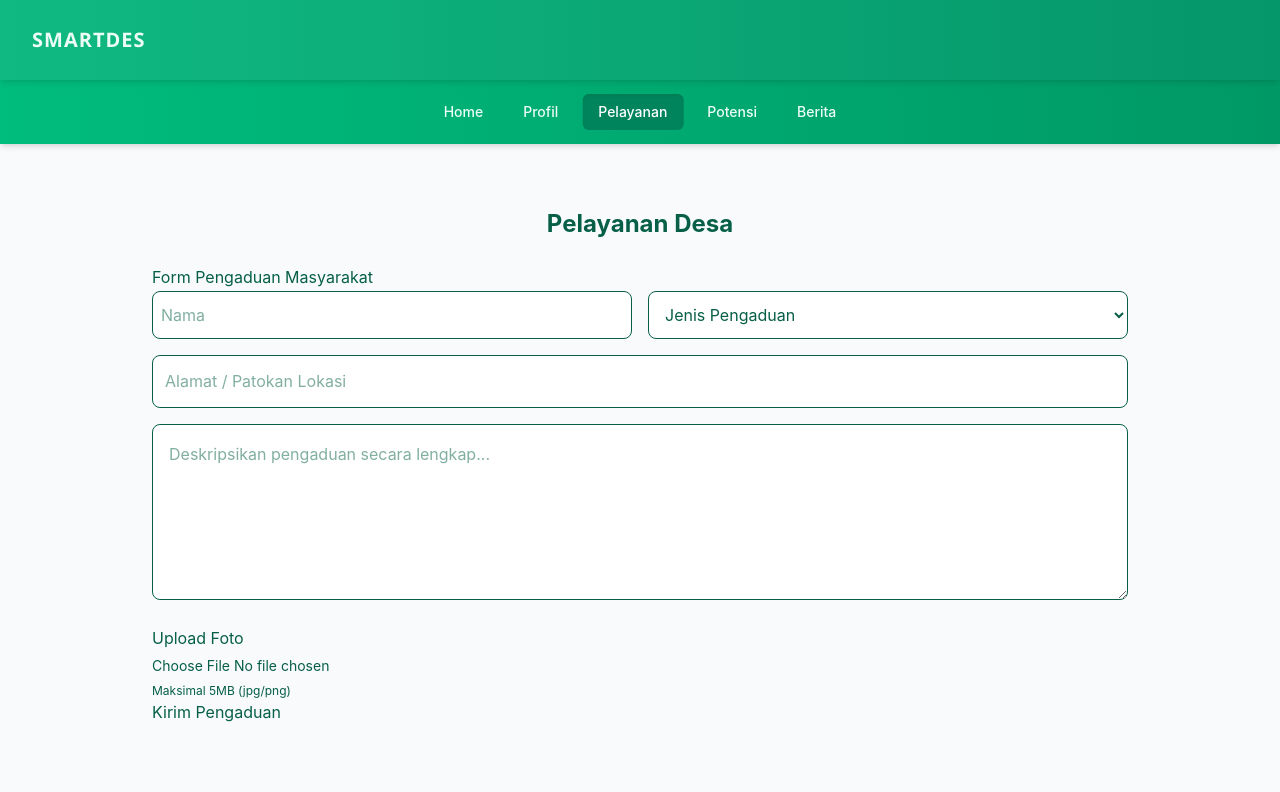
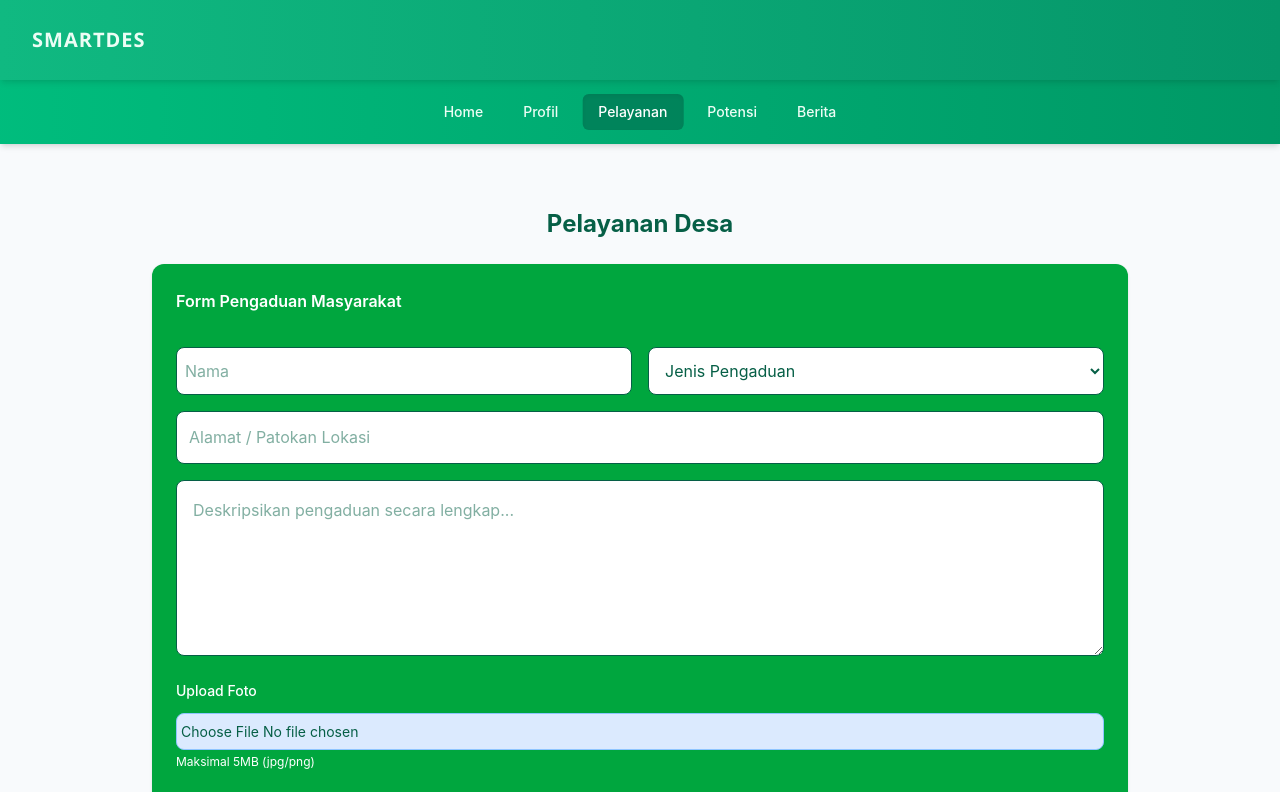
Before and after one commit to muhammadarlianoscar-uti/TA-WEB-24-SEMBADE, a Next.js app in the folder my-app/: page /pelayanan in a window 1280 px wide. Shown: the top 792 px of the page. Built offline with nearby package versions, Linux system fonts and the light colour scheme.

Commit message:
umam : tambah styling fiks form pengaduan

```diff
--- a/my-app/app/pelayanan/page.tsx
+++ b/my-app/app/pelayanan/page.tsx
@@ -46,11 +46,11 @@ export default function PelayananPage() {
 
       {/* ================= PENGADUAN ================= */}
 
-      <div>
-        <h2>Form Pengaduan Masyarakat</h2>
+      <div className="bg-green-600 p-6 rounded-xl shadow">
+        <h2 className="font-semibold text-white font-semibold mb-8">Form Pengaduan Masyarakat</h2>
 
         <form onSubmit={handleSubmit}>
-          {/* nama */}
+          {/* 2 kolom */}
           <div className="grid md:grid-cols-2 gap-4">
             <input
               name="name"
@@ -104,11 +104,11 @@ export default function PelayananPage() {
 
           {/* upload */}
           <div className="mt-4">
-            <label>
+            <label className="block mb-3 text-sm font-medium text-white">
               Upload Foto
             </label>
 
-            <div>
+            <div className="bg-blue-100 border border-blue-300 p-1 rounded-lg text-center hover:bg-blue-200 transition">
               <input
                 type="file"
                 name="image"
@@ -117,10 +117,10 @@ export default function PelayananPage() {
               />
             </div>
 
-            <p className="text-xs mt-1">Maksimal 5MB (jpg/png)</p>
+            <p className="text-xs text-white mt-1">Maksimal 5MB (jpg/png)</p>
           </div>
 
-          <button>
+          <button className=" bg-blue-500 text-white p-1.5 rounded-lg mt-6 hover:bg-blue-400">
             Kirim Pengaduan
           </button>
         </form>
```
